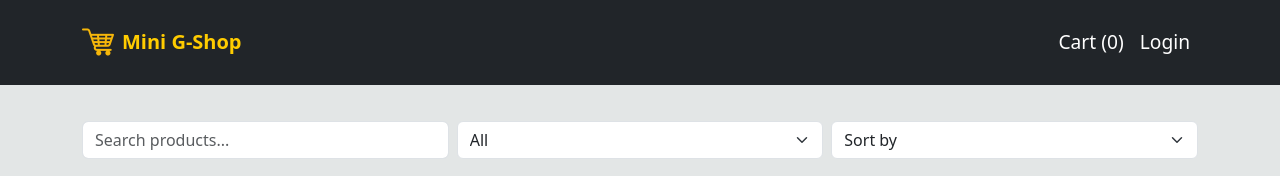
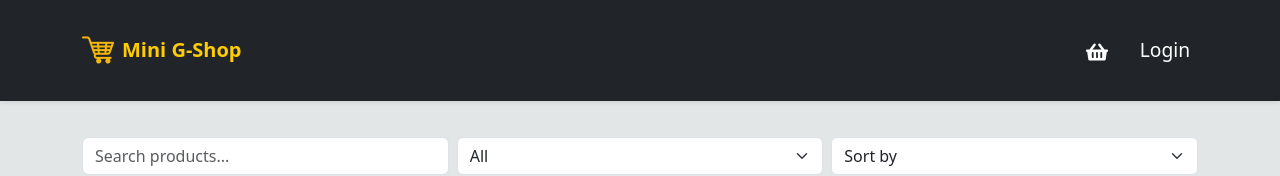
Before and after one commit to karthik-A-22/e-com, a React (Vite) app in the folder client/: page / in a window 1280 px wide. Shown: the top 176 px of the page. Built offline with nearby package versions, Linux system fonts and the light colour scheme.

Commit message:
`feat: updated Navbar component and ProductDetails page with new features and styles`

```diff
--- a/client/src/components/Navbar.jsx
+++ b/client/src/components/Navbar.jsx
@@ -1,52 +1,87 @@
-import { Navbar, Nav, Container, Button } from "react-bootstrap";
-import { Link } from "react-router-dom";
+import { Navbar, Nav, Container, Button, Dropdown } from "react-bootstrap";
+import { Link, useNavigate } from "react-router-dom";
 import { useCart } from "../context/CartContext";
 import { useAuth } from "../context/AuthContext";
-import "../styles/AppNavbar.css"; // 👈 custom styles
-import logo from "../assets/logo_ecom.png"; // 👈 logo image
+import logo from "../assets/logo_ecom.png";
+import { FaShoppingBasket } from "react-icons/fa"; // ✅ Basket Icon
+import "../styles/AppNavbar.css";
 
 const AppNavbar = () => {
   const { cartItems } = useCart();
   const { user, logout } = useAuth();
+  const navigate = useNavigate();
 
   const totalQuantity = cartItems.reduce((acc, item) => acc + item.quantity, 0);
 
+  const handleLogout = () => {
+    logout();
+    navigate("/login");
+  };
+
   return (
-    <Navbar bg="dark" variant="dark" expand="md" sticky="top" className="py-0">
+    <Navbar
+      bg="dark"
+      variant="dark"
+      expand="md"
+      sticky="top"
+      className="shadow-sm"
+    >
       <Container>
+        {/* Logo and Brand */}
         <Navbar.Brand
           as={Link}
           to="/"
-          className="navbar-brand d-flex align-items-center gap-2"
+          className="d-flex align-items-center gap-2"
         >
           <img
-            src={logo} // 🔁 Replace with your logo path or URL
+            src={logo}
             alt="Logo"
-            height="30"
+            height="32"
             className="d-inline-block align-top"
           />
-          <span className="d-none d-sm-inline">Mini G-Shop</span>{" "}
-          {/* Hide text on very small screens */}
+          <span className="fw-bold fs-5 d-none d-sm-inline">Mini G-Shop</span>
         </Navbar.Brand>
+
+        {/* Toggler for mobile */}
         <Navbar.Toggle aria-controls="main-navbar" />
-        <Navbar.Collapse id="main-navbar" className="flex-wrap">
-          <Nav className="ms-auto">
-            <Nav.Link as={Link} to="/cart">
-              Cart ({totalQuantity})
+        <Navbar.Collapse id="main-navbar" className="justify-content-end">
+          <Nav className="align-items-center gap-3">
+            {/* Cart Button */}
+            <Nav.Link as={Link} to="/cart" className="position-relative">
+              <FaShoppingBasket size={22} />
+              {totalQuantity > 0 && (
+                <span
+                  className="position-absolute top-1 start-100 translate-middle badge rounded-pill bg-danger"
+                  style={{ fontSize: "0.65rem" }}
+                >
+                  {totalQuantity}
+                </span>
+              )}
             </Nav.Link>
 
+            {/* Auth Options */}
             {user ? (
-              <>
-                <Navbar.Text className="me-2">Hi, {user.name}</Navbar.Text>
-                <Button
+              <Dropdown align="end">
+                <Dropdown.Toggle
                   variant="outline-light"
                   size="sm"
-                  className="logout-btn"
-                  onClick={logout}
+                  id="dropdown-user"
+                  className="d-flex align-items-center"
                 >
-                  Logout
-                </Button>
-              </>
+                  Hi,{" "}
+                  {user.name.length > 12
+                    ? user.name.slice(0, 10) + "…"
+                    : user.name}
+                </Dropdown.Toggle>
+
+                <Dropdown.Menu>
+                  <Dropdown.Item as={Link} to="/profile">
+                    My Profile
+                  </Dropdown.Item>
+                  <Dropdown.Divider />
+                  <Dropdown.Item onClick={handleLogout}>Logout</Dropdown.Item>
+                </Dropdown.Menu>
+              </Dropdown>
             ) : (
               <>
                 <Nav.Link as={Link} to="/login">
--- a/client/src/pages/ProductDetails.jsx
+++ b/client/src/pages/ProductDetails.jsx
@@ -9,7 +9,7 @@ const ProductDetails = () => {
   const { id } = useParams();
   const [product, setProduct] = useState(null);
   const [mainImage, setMainImage] = useState("");
-  const { addToCart } = useCart();
+  const { cartItems, addToCart, decrementQuantity } = useCart();
 
   useEffect(() => {
     const prod = productsData.find((p) => p.id === parseInt(id));
@@ -23,6 +23,10 @@ const ProductDetails = () => {
 
   if (product === null) return <Container>Loading...</Container>;
   if (product === false) return <Container>Product not found</Container>;
+
+  // Get product quantity from cart
+  const cartItem = cartItems.find((item) => item.id === product.id);
+  const quantity = cartItem ? cartItem.quantity : 0;
 
   return (
     <Container className="mt-4">
@@ -104,14 +108,33 @@ const ProductDetails = () => {
           <hr />
           <p>{product.description}</p>
 
+          {/* Add to Cart / Quantity Controls */}
+          {product.stock === 0 ? (
+            <Button variant="secondary" disabled className="mt-3">
+              Out of Stock
+            </Button>
+          ) : quantity > 0 ? (
+            <div className="d-flex align-items-center gap-2 mt-3">
+              <Button
+                variant="outline-dark"
+                onClick={() => decrementQuantity(product.id)}
+              >
+                -
+              </Button>
+              <span className="fw-bold">{quantity}</span>
+              <Button variant="outline-dark" onClick={() => addToCart(product)}>
+                +
+              </Button>
+            </div>
+          ) : (
             <Button
               variant="dark"
               onClick={() => addToCart(product)}
               className="mt-3"
-            disabled={product.stock === 0}
             >
-            {product.stock === 0 ? "Out of Stock" : "Add to Cart"}
+              Add to Cart
             </Button>
+          )}
         </Col>
       </Row>
     </Container>
```
Lines whose indentation alone changed are shown as unchanged.
